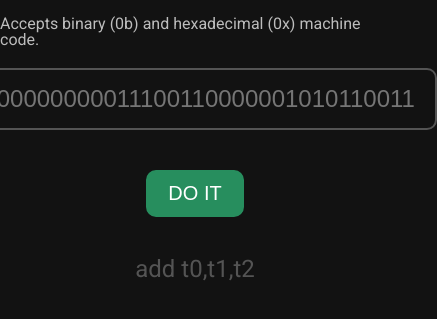
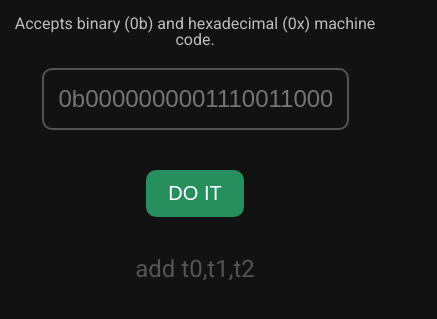
Before and after one commit to davipatury/davipatury.github.io, a plain HTML site: page mc-to-rv/index.html in a window 390 px wide. Shown: the part 329-648 px from the top of the page, 437 px wide, since content can reach past the window. Drawn offline with Linux system fonts and the light colour scheme.

Commit message:
responsive

```diff
--- a/mc-to-rv/css/styles.css
+++ b/mc-to-rv/css/styles.css
@@ -25,6 +25,8 @@ body {
   flex-direction: column;
   justify-content: center;
   align-items: center;
+
+  text-align: center;
 }
 
 h2 {
@@ -47,7 +49,8 @@ h2 {
   border: solid 2px #545454;
   border-radius: 10px;
 
-  min-width: 450px;
+  width: 450px;
+  max-width: 70vw;
 }
 
 .code-input:focus {
```
